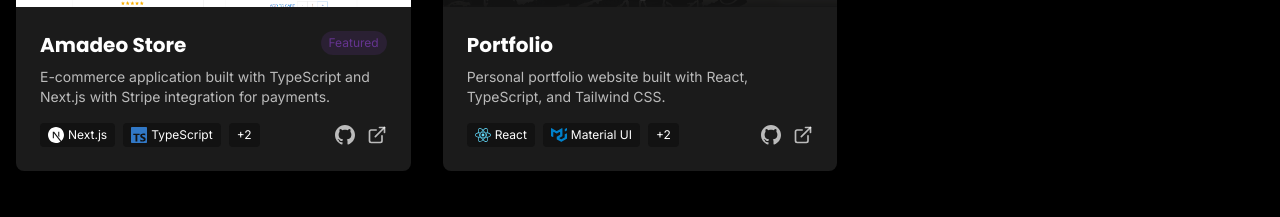
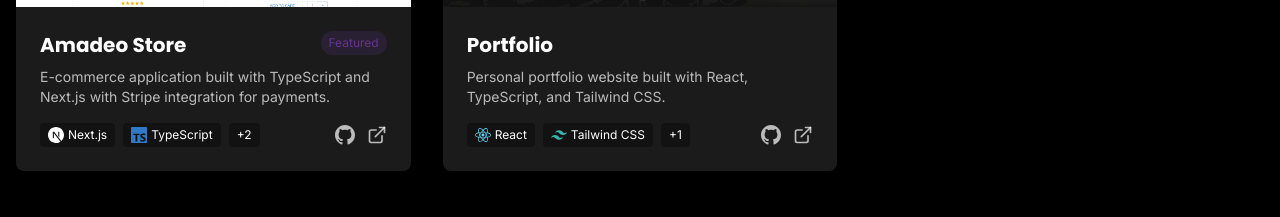
Before and after one commit to amadeodlp/amadeo-portfolio, a React (Vite) app: page /#/projects in a window 1280 px wide. Shown: the part 1140-1357 px from the top of the page. Built offline with nearby package versions, Linux system fonts and the light colour scheme.

Commit message:
updated projects

```diff
--- a/src/views/Projects/Projects.tsx
+++ b/src/views/Projects/Projects.tsx
@@ -147,7 +147,7 @@ const Projects: React.FC<ProjectsProps> = () => {
       description:
         "Personal portfolio website built with React, TypeScript, and Tailwind CSS.",
       image: portfolioImage,
-      technologies: ["React", "Material UI", "Express", "NASA API"],
+      technologies: ["React", "Tailwind CSS", "Typescript"],
       github: "https://github.com/amadeodlp/amadeo-portfolio",
       liveDemo: "https://amadeodlp.github.io/amadeo-portfolio",
       category: "frontend",
```
